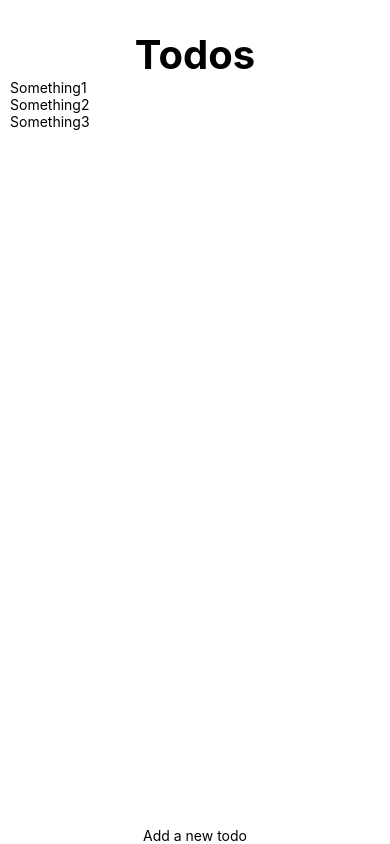
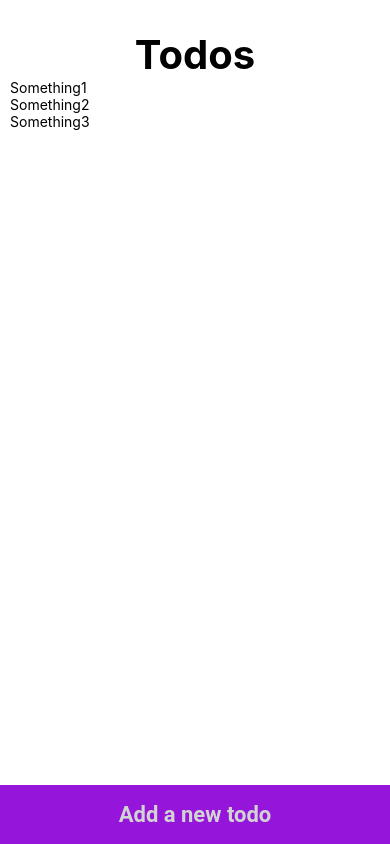
Before and after one commit to yanxun3737/nav-tutorial, a React Native app: screen /Home in a window 390 px wide. Built offline with nearby package versions, Linux system fonts and the light colour scheme.

Commit message:
15-10-2021

```diff
--- /dev/null
+++ b/src/config/colors.json
@@ -0,0 +1,8 @@
+{
+    "Colors": {
+        "mainColor": "#9615DB",
+        "seconddaryColor": "#555759",
+        "white": "#D2D3D3",
+        "black": "#2D3032"
+    }
+}
--- a/src/pages/Home.js
+++ b/src/pages/Home.js
@@ -1,5 +1,6 @@
 import React, { useState } from 'react';
 import { StyleSheet, Text, SafeAreaView, View, FlatList, Pressable } from 'react-native';
+import { Colors } from '../config/colors.json'
 
 export default function Home({ navigation }) {
     const [list, setList] = useState([
@@ -17,9 +18,11 @@ export default function Home({ navigation }) {
                     renderItem={({ item }) => <Text>{item.todo}</Text>} />
             </View>
             <Pressable
+                style={styles.button}
+                color={Colors.mainColor}
                 onPress={() => navigation.navigate('NewTodo')}
             >
-                <Text>
+                <Text style={{ color: Colors.white, fontSize: 22, fontWeight: "700", fontFamily: "Roboto" }}>
                     Add a new todo
                 </Text>
             </Pressable>
@@ -40,6 +43,14 @@ const styles = StyleSheet.create({
         paddingTop: 30,
         width: "100%"
     },
+    button: {
+        width: "100%",
+        maxHeight: "7%",
+        flex: 1,
+        justifyContent: "center",
+        alignItems: 'center',
+        backgroundColor: Colors.mainColor,
+    },
     list: {
         marginTop: 20
     }
```
